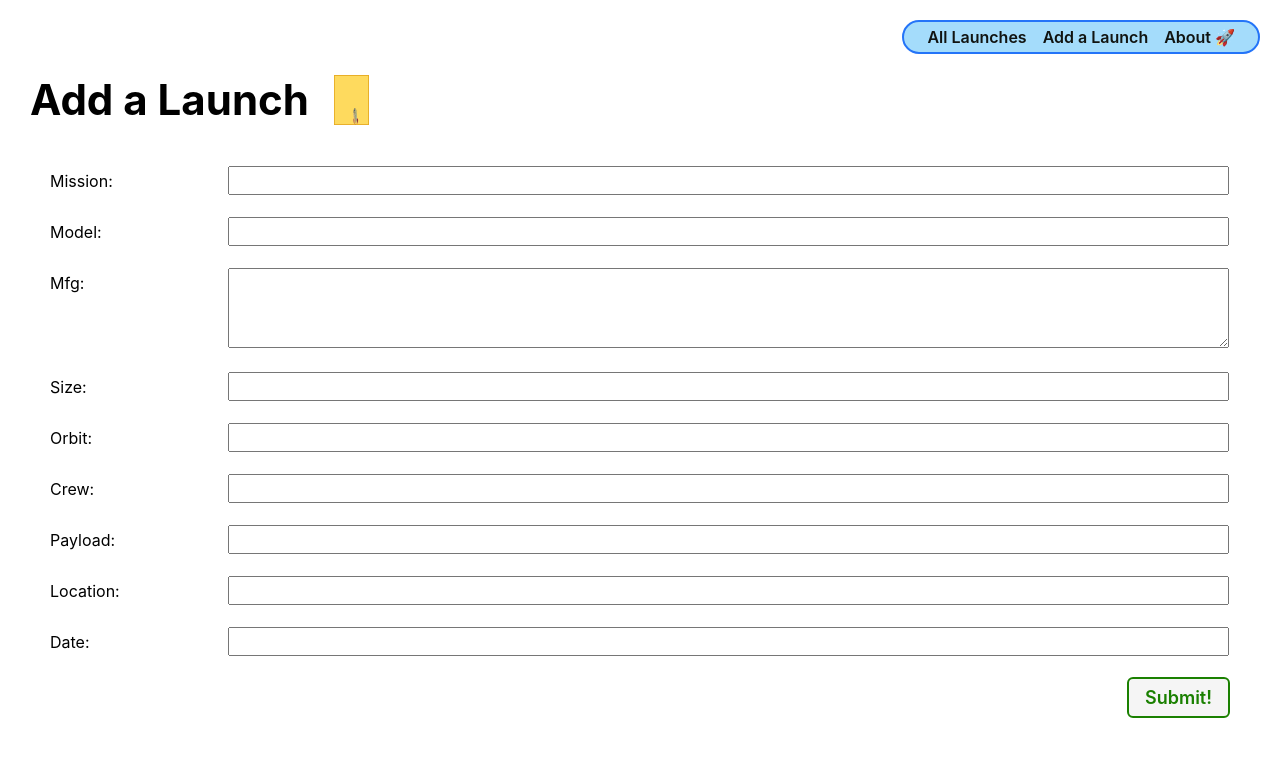
After one commit to andrewwinke123/launch-tracker, a Django app: page /launches/create/ in a window 1280 px wide. The commit adds this page. Shown: the top 757 px of the page. Run offline with Django 4.2, Linux system fonts and the light colour scheme.

Commit message:
replace rocket with launch for easier to understand code

```diff
--- a/main_app/admin.py
+++ b/main_app/admin.py
@@ -1,4 +1,4 @@
 from django.contrib import admin
-from .models import Rocket
+from .models import Launch
 
-admin.site.register(Rocket)
+admin.site.register(Launch)
--- a/main_app/models.py
+++ b/main_app/models.py
@@ -3,7 +3,7 @@
 
 from django.db import models
 
-class Rocket(models.Model):
+class Launch(models.Model):
   mission = models.CharField(max_length=50)
   model = models.CharField(max_length=50)
   mfg = models.TextField(max_length=50)
--- /dev/null
+++ b/main_app/static/css/form.css
@@ -0,0 +1,39 @@
+.form-container {
+  display: flex;
+  flex-direction: column;
+  width: 100%;
+}
+
+table {
+  padding: 0 40px;
+  width: 100%;
+  border-spacing: 0 20px;
+}
+
+th {
+  text-align: left;
+  padding: 6px 20px 0 0;
+  font-weight: normal;
+  vertical-align: top;
+  font-size: var(--font-reg);
+}
+
+td {
+  max-width: 60%;
+}
+
+td > * {
+  width: 100%;
+  padding: 2px 4px;
+  font-size: var(--font-l);
+}
+
+td > textarea {
+  height: calc(4 * var(--font-l) + 8px);
+  font-family: inherit;
+}
+
+.btn {
+  align-self: flex-end;
+  margin-right: 40px;
+}
--- a/main_app/static/css/home.css
+++ b/main_app/static/css/home.css
@@ -23,7 +23,7 @@
   max-width: 375px;
 }
 
-.rocket-container {
+.launch-container {
   width: 80%;
 }
 
--- a/main_app/templates/home.html
+++ b/main_app/templates/home.html
@@ -8,11 +8,11 @@
 {% block content %}
 
 <section class="logo-container">
-  <div class="rocket-container">
-    <img src="{% static 'images/rocket.svg' %}" alt="The Launch Tracker logo" />
+  <div class="Launch-container">
+    <img src="{% static 'images/' %}" alt="The Launch Tracker logo" />
   </div>
   <img
-    src="{% static 'images/logotype.svg' %}"
+    src="{% static 'images/spinning-globe.gif' %}"
     alt="Text reads: Launch Tracker"
   />
 </section>
--- /dev/null
+++ b/main_app/templates/main_app/launch_form.html
@@ -0,0 +1,22 @@
+{% extends 'base.html' %}
+{% load static %}
+
+{% block head %}
+<link rel="stylesheet" type="text/css" href="{% static 'css/form.css' %}"/>
+{% endblock %}
+
+{% block content %}
+
+<div class="page-header">
+  <h1>Add a Launch</h1>
+  <img src="{% static 'images/grounded.svg' %}" alt="Launch-Ready"/>
+</div>
+<form action="" method="post" class="form-container">
+  {% csrf_token %}
+  <table>
+    {{ form.as_table }}
+  </table>
+  <button type="submit" class="btn submit">Submit!</button>
+</form>
+
+{% endblock %}
--- a/main_app/urls.py
+++ b/main_app/urls.py
@@ -5,6 +5,6 @@
   path('', views.home, name='home'),
   path('about/', views.about, name='about'),
   path('launches/', views.launch_index, name='launch-index'),
-  path('launches/<int:rocket_id>/', views.launch_detail, name='launch-detail'),
+  path('launches/<int:launch_id>/', views.launch_detail, name='launch-detail'),
   path('launches/create/', views.LaunchCreate.as_view(), name='launch-create'),
 ]
--- a/main_app/views.py
+++ b/main_app/views.py
@@ -1,10 +1,10 @@
 from django.shortcuts import render
-from .models import Rocket
+from .models import Launch
 from django.views.generic.edit import CreateView
-from .models import Rocket
+from .models import Launch
 
-class CatCreate(CreateView):
-  model =  Rocket
+class LaunchCreate(CreateView):
+  model =  Launch
   fields = '__all__'
 
 
@@ -16,9 +16,9 @@
   return render(request, 'about.html')
 
 def launch_index(request):
-  rockets = Rocket.objects.all()
-  return render(request, 'launches/index.html', { 'rockets': rockets })
+  launches = Launch.objects.all()
+  return render(request, 'launches/index.html', { 'launches': launches })
 
-def launch_detail(request, rocket_id):
-  rocket = Rocket.objects.get(id=rocket_id)
-  return render(request, 'launches/detail.html', { 'rocket': rocket })
+def launch_detail(request, launch_id):
+  launch = Launch.objects.get(id=launch_id)
+  return render(request, 'launches/detail.html', { 'launch': launch })
```
Also changed, not shown: main_app/templates/launches/detail.html (+4 -4 lines), main_app/templates/launches/index.html (+6 -6 lines), main_app/migrations/0003_rename_rocket_launch.py (added), main_app/static/images/spinning-globe.gif (added), main_app/static/images/wire-frame-spinning-globe.gif (added).
